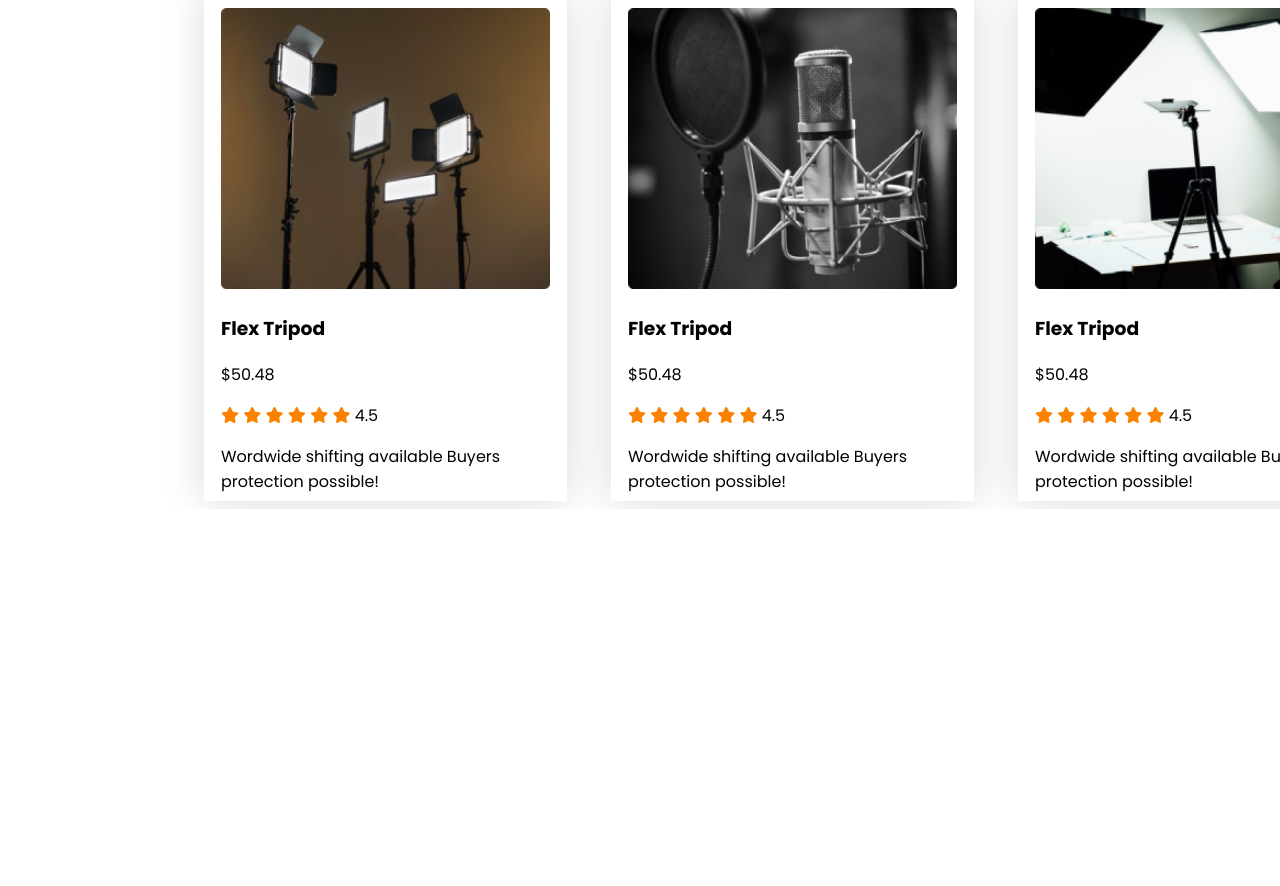
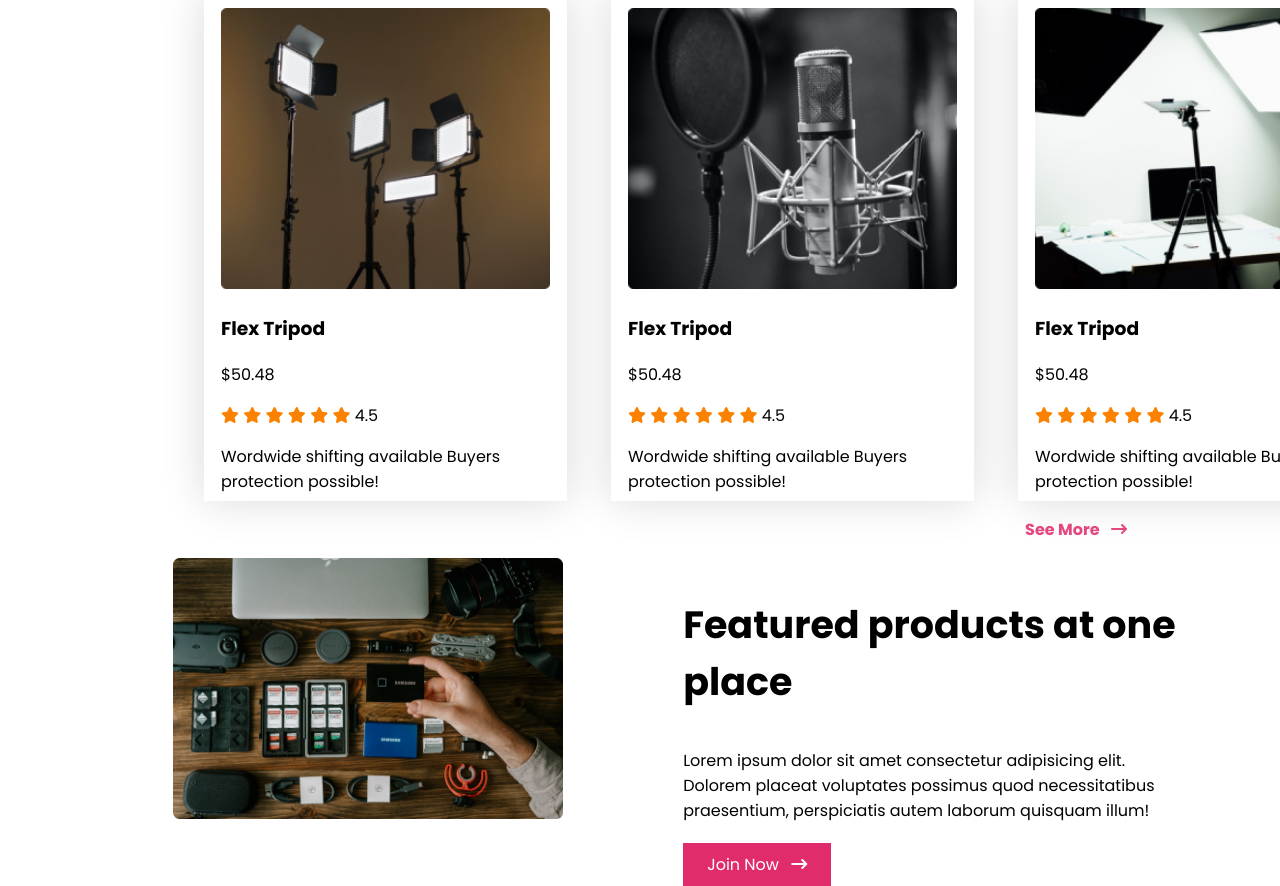
Before and after one commit to egpobitro/pob-influencer-gear, a plain HTML site: page index.html in a window 1280 px wide. Shown: the part 1914-2800 px from the top of the page. Before the commit the page ends 2423 px from the top, so only its background shows below. Drawn offline with Linux system fonts and the light colour scheme.

Commit message:
featured

```diff
--- a/index.html
+++ b/index.html
@@ -22,10 +22,10 @@
         <h2>Influencer products</h2>
         <nav>
             <ul>
-                <a href="https://www.pobitro.com/">Home</a>
-                <a href="https://www.pobitro.com/">Products</a>
-                <a href="https://www.pobitro.com/">Sign Up</a>
-                <a href="https://www.pobitro.com/">Log in</a>
+                <a href="https://www.pobitro.com/" target="_blank">Home</a>
+                <a href="https://www.pobitro.com/" target="_blank">Products</a>
+                <a href="https://www.pobitro.com/" target="_blank">Sign Up</a>
+                <a href="https://www.pobitro.com/" target="_blank">Log in</a>
                 <span class="icons"><i class="fa-solid fa-cart-shopping"></i></span>
                 <span class="icons"><i class="fa-solid fa-magnifying-glass"></i></span>
             </ul>
@@ -249,10 +249,40 @@
                 </div>
 
             </div>
+
+            <div class="see-more">
+
+                <p> <a href="https://www.pobitro.com/" target="_blank">See More</a> <span><i
+                            class="fa-solid fa-arrow-right-long"></i></span></p>
+            </div>
         </div>
 
         <!-- Popular Collection Section End -->
 
+
+        <!-- ======================================================================================= -->
+
+        <!-- Featured products Section Start -->
+        <div class="container">
+
+            <div class="featured-products">
+
+                <div class="featured-image">
+                    <img src="images/gear.png" alt="">
+                </div>
+
+                <div class="featured-text">
+                    <h3>Featured products at one place</h3>
+                    <p>Lorem ipsum dolor sit amet consectetur adipisicing elit. Dolorem placeat voluptates possimus quod
+                        necessitatibus praesentium, perspiciatis autem laborum quisquam illum!</p>
+                    <a href="https://www.pobitro.com" target="_blank" rel="noopener noreferrer">Join Now <i
+                            class="fa-solid fa-arrow-right-long"></i></a>
+                </div>
+            </div>
+        </div>
+
+
+        <!-- Featured products Section End -->
 
 
 
--- a/styles/styles.css
+++ b/styles/styles.css
@@ -141,4 +141,62 @@ nav a {
     color: #FB8200;
 }
 
+.see-more {
+    display: flex;
+    justify-content: flex-end;
+    padding-right: 145px;
+    color: rgba(224, 44, 109, 0.87);
+    font-size: 16px;
+    font-weight: 700;
+}
+
+.see-more a {
+    text-decoration: none;
+    color: rgba(224, 44, 109, 0.87);
+    font-size: 16px;
+    font-weight: 700;
+}
+
+.fa-arrow-right-long {
+    padding-left: 8px;
+}
+
 /* Popular Item End  */
+
+/* Featured Products Area Start */
+
+.featured-products {
+    display: flex;
+    padding-left: 165px;
+}
+
+.featured-image {
+    width: 404px;
+    height: 270px;
+    margin-right: 120px;
+}
+
+.featured-image img {
+    width: 100%;
+}
+
+.featured-text p {
+    width: 501px;
+    height: 88px;
+}
+
+.featured-text h3 {
+    font-size: 38px;
+    font-weight: 700;
+    font-size: 38px;
+}
+
+.featured-text a {
+    text-decoration: none;
+    background-color: #E02C6D;
+    color: #ffffff;
+    padding: 10px 24px;
+}
+
+
+/* Featured Products Area End */
```
